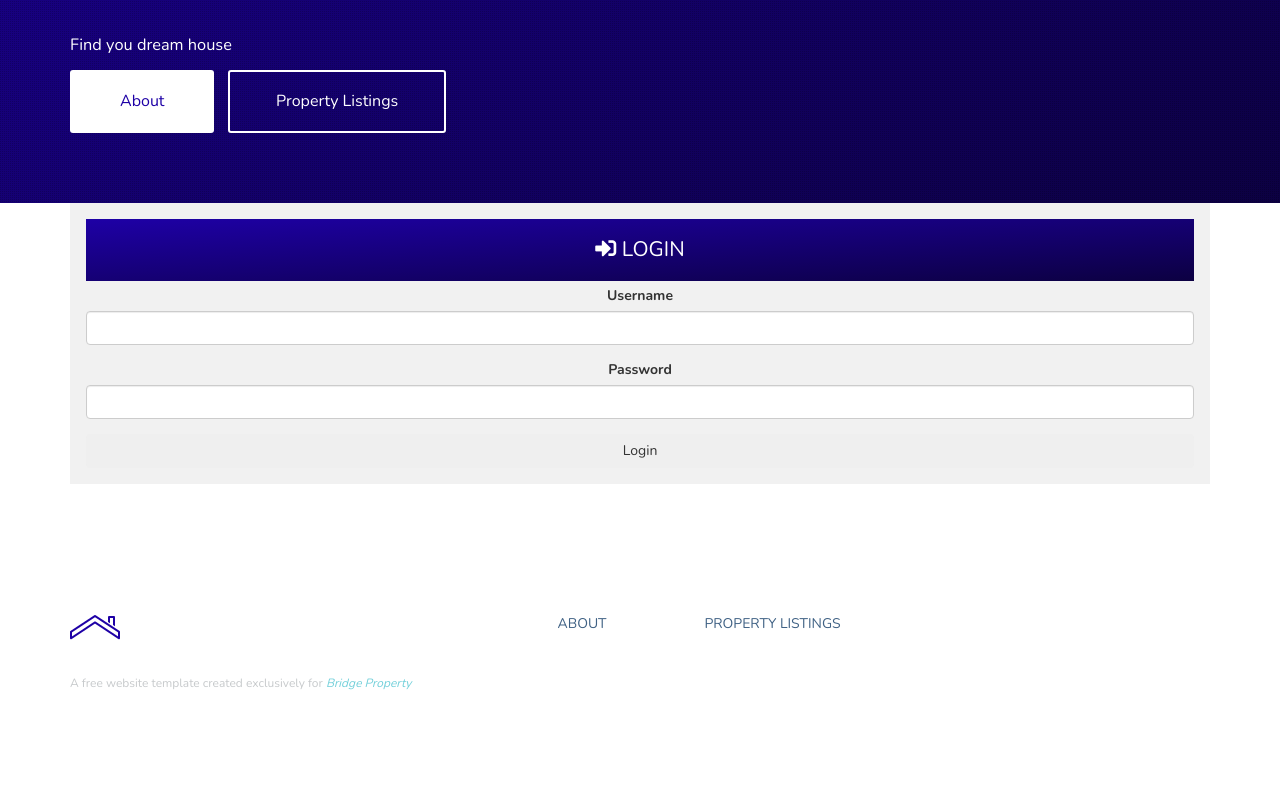
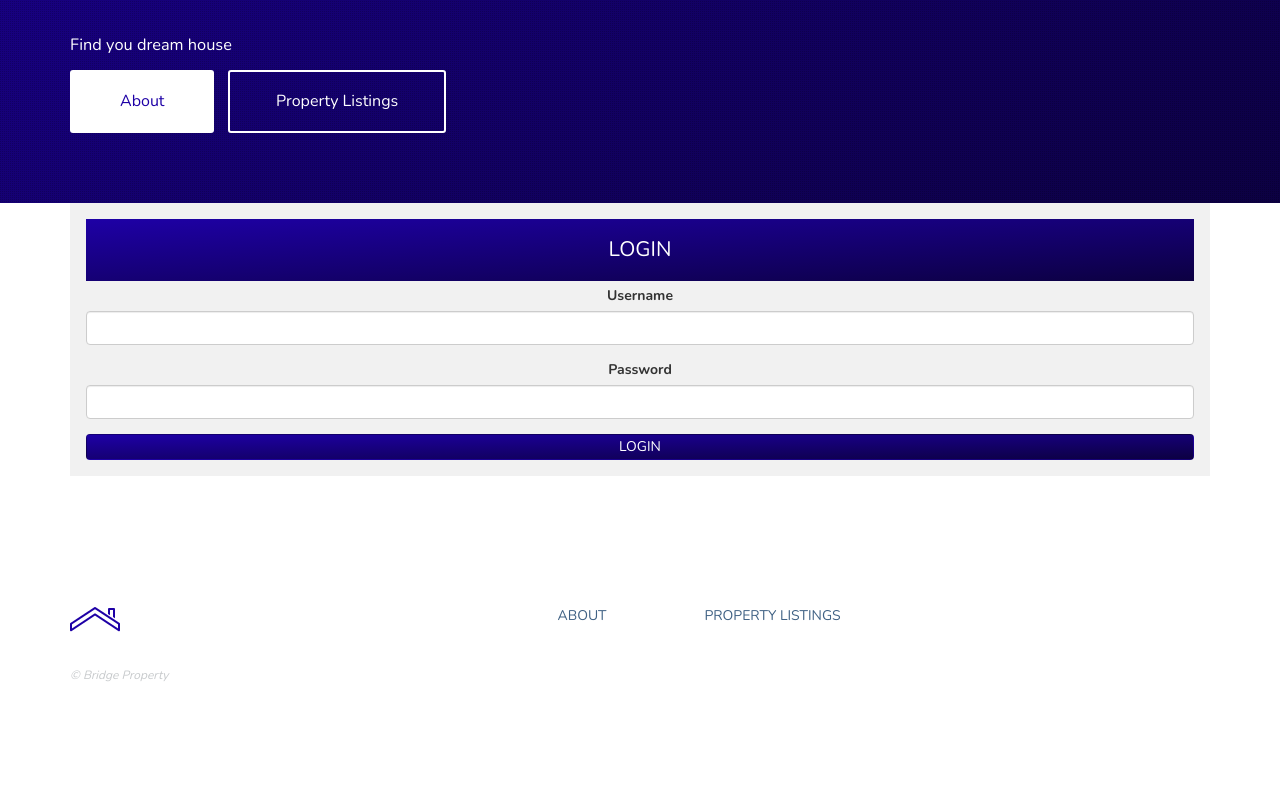
Before and after one commit to FintanMi/bridge-property-estate-agents, a Django app: page /account/login in a window 1280 px wide. Shown: the part 619-1427 px from the top of the page. After the commit the page ends 1300 px from the top, so only its background shows below. Run offline with Django 3.2, Linux system fonts and the light colour scheme; some libraries are stand-ins or nearby versions.

Commit message:
Styled login page

```diff
--- a/account/views.py
+++ b/account/views.py
@@ -2,6 +2,7 @@ from django.shortcuts import render, redirect
 from django.contrib import messages, auth
 from django.contrib.auth.models import User
 from contact.models import Contact
+
 
 def register(request):
     if request.method == 'POST':
--- a/contact/admin.py
+++ b/contact/admin.py
@@ -1,5 +1,6 @@
 from django.contrib import admin
 from .models import Contact
+
 
 @admin.register(Contact)
 class ContactAdmin(admin.ModelAdmin):
--- a/contact/models.py
+++ b/contact/models.py
@@ -1,10 +1,11 @@
 from django.db import models
 from datetime import datetime
+
 
 class Contact(models.Model):
     listing = models.CharField(max_length=100)
     listing_id = models.IntegerField()
-    name = models.CharField(max_length=50)
+    name = models.CharField(max_length=100)
     email = models.EmailField(max_length=50)
     phone = models.CharField(max_length=50)
     message = models.TextField(blank=True)
--- a/contact/views.py
+++ b/contact/views.py
@@ -16,14 +16,12 @@ def contact(request):
         # check if user has made an inquiry
         if request.user.is_authenticated:
             user_id = request.user.id
-            has_contacted = Contact.objects.all().filter(listing_id=listing_id,
-                                user_id=user_id)
+            has_contacted = Contact.objects.all().filter(listing_id=listing_id, user_id=user_id)
             if has_contacted:
                 messages.error(request, 'You have already inquired about this listing')
                 return redirect('/listings/'+listing_id)
 
-        contact = Contact(listing=listing, listing_id=listing_id, name=name,
-            email=email, phone=phone, message=message, user_id=user_id)
+        contact = Contact(listing=listing, listing_id=listing_id, name=name, email=email, phone=phone, message=message, user_id=user_id)
         contact.save()
 
         messages.success(request, 'Your request has been submitted')
--- a/static/css/styles.css
+++ b/static/css/styles.css
@@ -1093,7 +1093,24 @@ Waypoints
 /* Login */
 .card-header {
     background-image: linear-gradient(to bottom right, #1e00a6, #0c0042);
+    color: #fff;
     padding: 2px 0;
     margin-bottom: 5px;
     text-transform: uppercase;
 }
+
+.login-submit {
+    background-image: linear-gradient(to bottom right, #1e00a6, #0c0042);
+    color: #fff;
+    padding: 2px 10px;
+    text-transform: uppercase;
+}
+
+.login-submit:hover {
+    color: #fff;
+}
+
+/* Inquiry Modal */
+.modal-title {
+    color: #0c0042;
+}
--- a/templates/account/dashboard.html
+++ b/templates/account/dashboard.html
@@ -51,7 +51,7 @@
                                 <td>{{ contact.id }}</td>
                                 <td>{{ contact.listing }}</td>
                                 <td>
-                                        <a class="btn btn-light" href="{% url 'listing' contact.listing_id %}">View Listing</a>
+                                    <a class="btn btn-light" href="{% url 'listing' listing_id %}">View Listing</a>
                                 </td>
                             </tr>
                             {% endfor %}
--- a/templates/account/login.html
+++ b/templates/account/login.html
@@ -7,9 +7,7 @@
             <div class="col-md-12 mx-auto">
                 <div class="card">
                     <div class="card-header bg-primary text-white">
-                        <h2>
-                            <i class="fas fa-sign-in-alt login-header"></i> Login
-                        </h2>
+                        <h2> Login</h2>
                     </div>
                     <div class="card-body">
                         <!-- Alerts -->
@@ -26,7 +24,7 @@
                                 <input type="password" name="password" class="form-control" required>
                             </div>
 
-                            <input type="submit" value="Login" class="btn btn-secondary btn-block">
+                            <input type="submit" value="Login" class="btn btn-secondary btn-block login-submit">
                         </form>
                     </div>
                 </div>
--- a/templates/bridgeproperty/index.html
+++ b/templates/bridgeproperty/index.html
@@ -57,7 +57,7 @@
                                 <div class="listing-heading text-center">
                                     <h4 class="text-primary">{{ listing.address }}</h4>
                                     <p>
-                                        <i class="fas fa-map-marker text-secondary"></i>{{ listing.town }}
+                                        <i class="fas fa-map-marker text-secondary"></i> {{ listing.town }}
                                     </p>
                                 </div>
                                 <hr>
@@ -77,12 +77,12 @@
                                 <hr>
                                 <div class="row py-2 text-secondary">
                                     <div class="col-6">
-                                        <i class="fas fa-user"></i>{{ listing.estate_agent }}
+                                        <i class="fas fa-user"></i> {{ listing.estate_agent }}
                                     </div>
                                 </div>
                                 <div class="row text-secondary pb-2">
                                     <div class="col-6">
-                                        <i class="fas fa-clock"></i>{{ listing.list_date | timesince }}
+                                        <i class="fas fa-clock"></i> {{ listing.list_date | timesince }}
                                     </div>
                                 </div>
                                 <hr>
--- a/templates/includes/footer.html
+++ b/templates/includes/footer.html
@@ -6,13 +6,12 @@
                 <h1 class="footer-logo">
                     <img src="{% static 'img/iconroof.png' %}" alt="Footer Logo">
                 </h1>
-                <p>A free website template created exclusively for <a
-                        href="#"><em>Bridge Property</em></a></p>
+                <p><em>&copy; Bridge Property</em></p>
             </div>
             <div class="col-md-7">
                 <ul class="footer-nav">
                     <li><a href="{% url 'about' %}">About</a></li>
-                    <li><a href="#features">Property Listings</a></li>
+                    <li><a href="{% url 'listings' %}">Property Listings</a></li>
                 </ul>
             </div>
         </div>
--- a/templates/includes/navbar.html
+++ b/templates/includes/navbar.html
@@ -40,7 +40,7 @@
                             </a></li>
                             <li class="nav-item">
                                 <a href="javascript:{document.getElementById('logout').submit()}" class="nav-link">
-                                    <i class="fas fa-sign-out-alt"></i>Logout
+                                    Logout
                                 </a>
                                 <form action="{% url 'logout' %}" id="logout" method="POST">
                                     {% csrf_token %}
--- a/templates/listings/listing.html
+++ b/templates/listings/listing.html
@@ -26,7 +26,7 @@
                 <li class="breadcrumb-item">
                     <a href="{% url 'listings' %}">Listings</a>
                 </li>
-                <li class="breadcrumb-item">{{ listing.title }}</li>
+                <li class="breadcrumb-item active">{{ listing.title }}</li>
             </ol>
         </nav>
     </div>
@@ -104,7 +104,7 @@
     <div class="modal-dialog">
         <div class="modal-content">
             <div class="modal-header">
-                <h5 class="modal-title" id="inquiryModalLabel">Make An Inquiry</h5>
+                <h3 class="modal-title" id="inquiryModalLabel"><em>Make An Inquiry</em></h3>
                 <button type="button" class="close" data-dismiss="modal">
                     <span>&times;</span>
                 </button>
@@ -142,7 +142,7 @@
                         <textarea name="message" class="form-control"></textarea>
                     </div>
                     <hr>
-                    <input type="submit" value="Send" class="btn btn-block btn-secondary">
+                    <input type="submit" value="Send" class="btn btn-block btn-secondary info-btn">
                 </form>
             </div>
         </div>
```
Also changed, not shown: contact/migrations/0002_alter_contact_name.py (added). Lines whose indentation alone changed are shown as unchanged.
